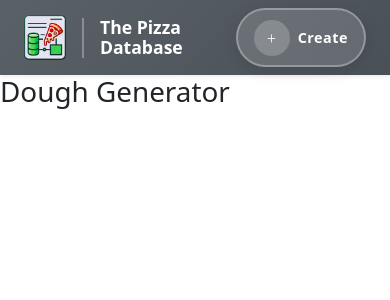
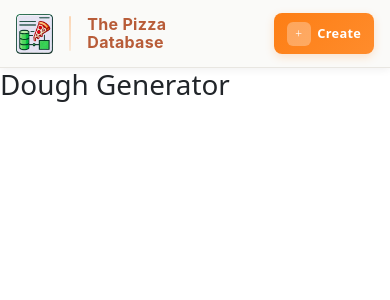
Before and after one commit to vincenzochiovaro/the-pizza-database, a Vue app: page /dough-generator in a window 390 px wide. Shown: the top 300 px of the page. Built offline with nearby package versions, Linux system fonts and the light colour scheme.

Commit message:
update navbar design

```diff
--- a/src/components/NavBar.vue
+++ b/src/components/NavBar.vue
@@ -1,14 +1,13 @@
 <template>
-  <nav class="navbar navbar-expand-lg navbar-light bg-gradient shadow-sm">
-    <div class="container-fluid d-flex justify-content-between align-items-center px-4">
+  <nav class="navbar">
+    <div class="container-fluid d-flex justify-content-between align-items-center px-3 px-md-4">
 
-      <div class="d-flex align-items-center cursor-pointer" @click="goToHome">
-        <img :src="homeImgSrc" alt="Home Logo" class="me-3"
-          style="height:45px; cursor:pointer; transition: transform 0.3s;">
-        <div style="width:2px; height:40px; background:rgba(255,255,255,0.3); margin-right: 1rem;"></div>
-        <div style="line-height:1.1;">
-          <div class="text-white fw-bold" style="font-size:1.1rem;">The Pizza</div>
-          <div class="text-white fw-bold" style="font-size:1.1rem;">Database</div>
+      <div class="d-flex align-items-center cursor-pointer logo-section" @click="goToHome">
+        <img :src="homeImgSrc" alt="Home Logo" class="logo-img" style="transition: transform 0.3s;">
+        <div class="logo-divider"></div>
+        <div class="logo-text">
+          <div class="logo-title fw-bold">The Pizza</div>
+          <div class="logo-title fw-bold">Database</div>
         </div>
       </div>
 
@@ -43,93 +42,185 @@ function goToHome() {
 </script>
 
 <style scoped>
-nav {
-  background: linear-gradient(135deg, #5a6268 0%, #495057 100%) !important;
+.navbar {
+  background-color: #fafaf8;
+  border-bottom: 1px solid #e8e6e1;
   position: sticky;
   top: 0;
   z-index: 1030;
+  box-shadow: 0 2px 8px rgba(0, 0, 0, 0.06);
+  padding: 1rem 0;
 }
 
-.cursor-pointer {
+.logo-section {
   cursor: pointer;
-  transition: opacity 0.3s;
+  transition: all 0.3s ease;
   user-select: none;
   -webkit-user-select: none;
+  gap: 1rem;
 }
 
-.cursor-pointer:hover {
-  opacity: 0.9;
+.logo-section:hover {
+  opacity: 0.85;
+}
+
+.logo-title {
+  font-size: 1rem;
+  color: #b85c38;
+  letter-spacing: 0.3px;
+  font-family: -apple-system, BlinkMacSystemFont, 'Segoe UI', 'Roboto', 'Oxygen',
+    'Ubuntu', 'Cantarell', 'Fira Sans', 'Droid Sans', 'Helvetica Neue',
+    sans-serif;
+}
+
+.logo-img {
+  height: 45px;
+  width: auto;
+  cursor: pointer;
+  transition: transform 0.3s ease;
+}
+
+.logo-section:hover .logo-img {
+  transform: scale(1.05);
+}
+
+.logo-divider {
+  width: 2px;
+  height: 40px;
+  background: linear-gradient(to bottom, rgba(253, 126, 20, 0.3), rgba(253, 126, 20, 0.15));
+  border-radius: 1px;
+}
+
+.logo-text {
+  line-height: 1.1;
+  display: flex;
+  flex-direction: column;
+}
+
+.logo-text .text-primary {
+  font-size: 1rem;
+  color: #b85c38;
+  letter-spacing: 0.3px;
+  font-family: -apple-system, BlinkMacSystemFont, 'Segoe UI', 'Roboto', 'Oxygen',
+    'Ubuntu', 'Cantarell', 'Fira Sans', 'Droid Sans', 'Helvetica Neue',
+    sans-serif;
 }
 
 .create-btn {
   display: flex;
   align-items: center;
-  gap: 0.75rem;
-  padding: 0.75rem 1.25rem;
-  background: rgba(255, 255, 255, 0.15);
-  border: 2px solid rgba(255, 255, 255, 0.3);
-  border-radius: 50px;
+  gap: 0.6rem;
+  padding: 0.7rem 1.1rem;
+  background: linear-gradient(135deg, #fd7e14 0%, #ff8c2c 100%);
+  border: none;
+  border-radius: 8px;
   color: white;
   font-weight: 600;
-  font-size: 0.95rem;
+  font-size: 0.9rem;
   cursor: pointer;
   transition: all 0.3s ease;
-  backdrop-filter: blur(10px);
-  box-shadow: 0 4px 15px rgba(0, 0, 0, 0.1);
+  box-shadow: 0 3px 10px rgba(253, 126, 20, 0.2);
+  letter-spacing: 0.3px;
 }
 
 .create-btn:hover {
-  background: rgba(255, 255, 255, 0.25);
-  border-color: rgba(255, 255, 255, 0.5);
   transform: translateY(-2px);
-  box-shadow: 0 6px 20px rgba(0, 0, 0, 0.15);
+  box-shadow: 0 6px 18px rgba(253, 126, 20, 0.35);
+  background: linear-gradient(135deg, #ff8c2c 0%, #ffa03d 100%);
+}
+
+.create-btn:active {
+  transform: translateY(0);
 }
 
 .create-icon {
   display: flex;
   align-items: center;
   justify-content: center;
-  width: 40px;
-  height: 40px;
-  background: rgba(255, 255, 255, 0.2);
-  border-radius: 50%;
+  width: 28px;
+  height: 28px;
+  background: rgba(255, 255, 255, 0.3);
+  border-radius: 6px;
   transition: all 0.3s ease;
+  flex-shrink: 0;
 }
 
 .create-btn:hover .create-icon {
-  background: rgba(255, 255, 255, 0.3);
-  transform: scale(1.1);
+  background: rgba(255, 255, 255, 0.4);
+  transform: scale(1.08);
 }
 
 .create-icon-fa {
-  font-size: 1.1rem;
+  font-size: 0.95rem;
   color: white;
-  font-weight: 300;
+  font-weight: 400;
 }
 
 .create-text {
   font-weight: 600;
-  letter-spacing: 0.5px;
+  letter-spacing: 0.3px;
   white-space: nowrap;
 }
 
-@media (max-width: 576px) {
+.cursor-pointer {
+  cursor: pointer;
+  transition: opacity 0.3s;
+}
+
+@media (max-width: 768px) {
+  .navbar {
+    padding: 0.8rem 0;
+  }
+
+  .logo-img {
+    height: 40px;
+  }
+
+  .logo-divider {
+    height: 35px;
+  }
+
+  .logo-text .text-primary {
+    font-size: 0.95rem;
+  }
+
   .create-btn {
-    padding: 0.6rem 1rem;
+    padding: 0.6rem 0.9rem;
     gap: 0.5rem;
+    font-size: 0.85rem;
   }
 
   .create-icon {
-    width: 36px;
-    height: 36px;
+    width: 26px;
+    height: 26px;
   }
 
   .create-icon-fa {
-    font-size: 1rem;
+    font-size: 0.85rem;
+  }
+}
+
+@media (max-width: 576px) {
+  .logo-text .text-primary {
+    font-size: 0.9rem;
+  }
+
+  .create-btn {
+    padding: 0.55rem 0.8rem;
+    gap: 0.4rem;
+  }
+
+  .create-icon {
+    width: 24px;
+    height: 24px;
+  }
+
+  .create-icon-fa {
+    font-size: 0.75rem;
   }
 
   .create-text {
-    font-size: 0.9rem;
+    font-size: 0.8rem;
   }
 }
 </style>
```
